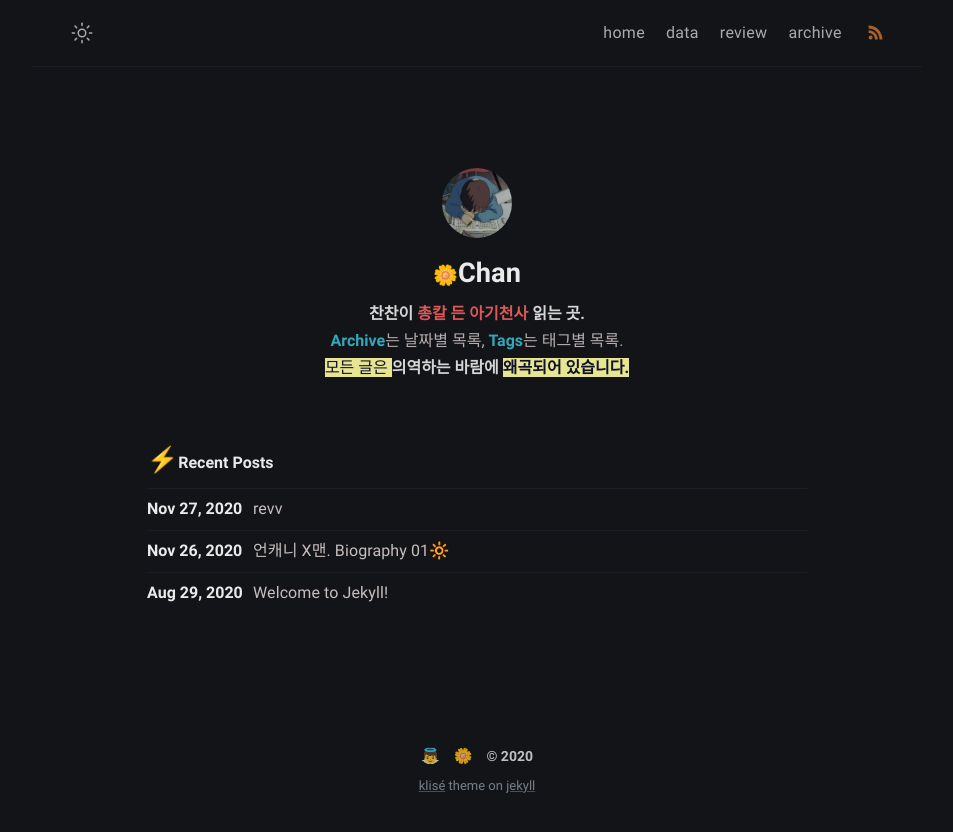
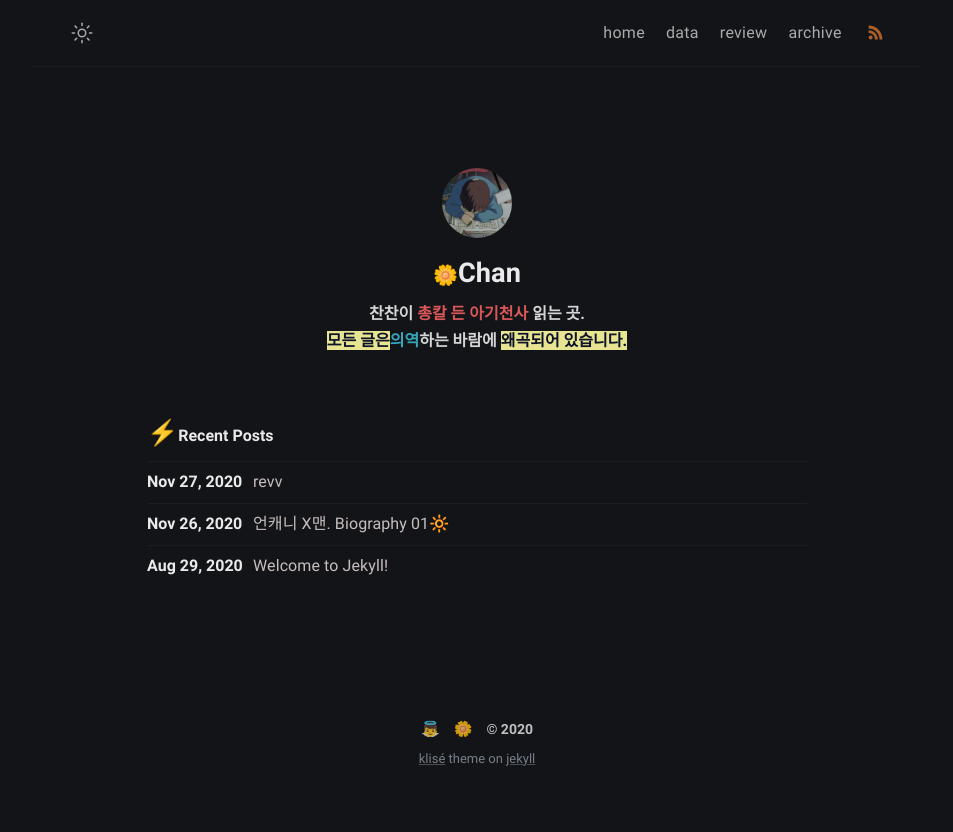
Before and after one commit to iwdstry/yeieje, a Jekyll site: the page built from index.md, in a window 1280 px wide. Shown: the top 832 px of the page, without its empty margins (163-1116 px from the left). Built offline with Jekyll 4.4.1, drawn with Linux system fonts in a browser that asks for light colours.

Commit message:
Update _config.yml

```diff
--- a/_config.yml
+++ b/_config.yml
@@ -10,7 +10,7 @@
 # Profile settings
 author:
   name: <span style="font-size:20px">&#127804;</span>Chan # author name
-  bio:  <b>찬찬이 <font color="#F15F5F">총칼 든 아기천사</font color> 읽는 곳. </br><font color="#36B8CF">Archive</font color></b>는 날짜별 목록, <b><font color="#36B8CF">Tags</font color></b>는 태그별 목록.</br><mark>모든 글은 </mark><b>의역하는 바람에 <mark>왜곡되어 있습니다.</mark></b> # tell to the world
+  bio:  <b>찬찬이 <font color="#F15F5F">총칼 든 아기천사</font color> 읽는 곳. </br><mark>모든 글은</mark><b><font color="#36B8CF">의역</font color></b>하는 바람에 <mark>왜곡되어 있습니다.</mark></b> # tell to the world
   username: yeieje # general username
   github: github_yeieje # github username
   twitter: twitter_yeieje # twitter username
```
